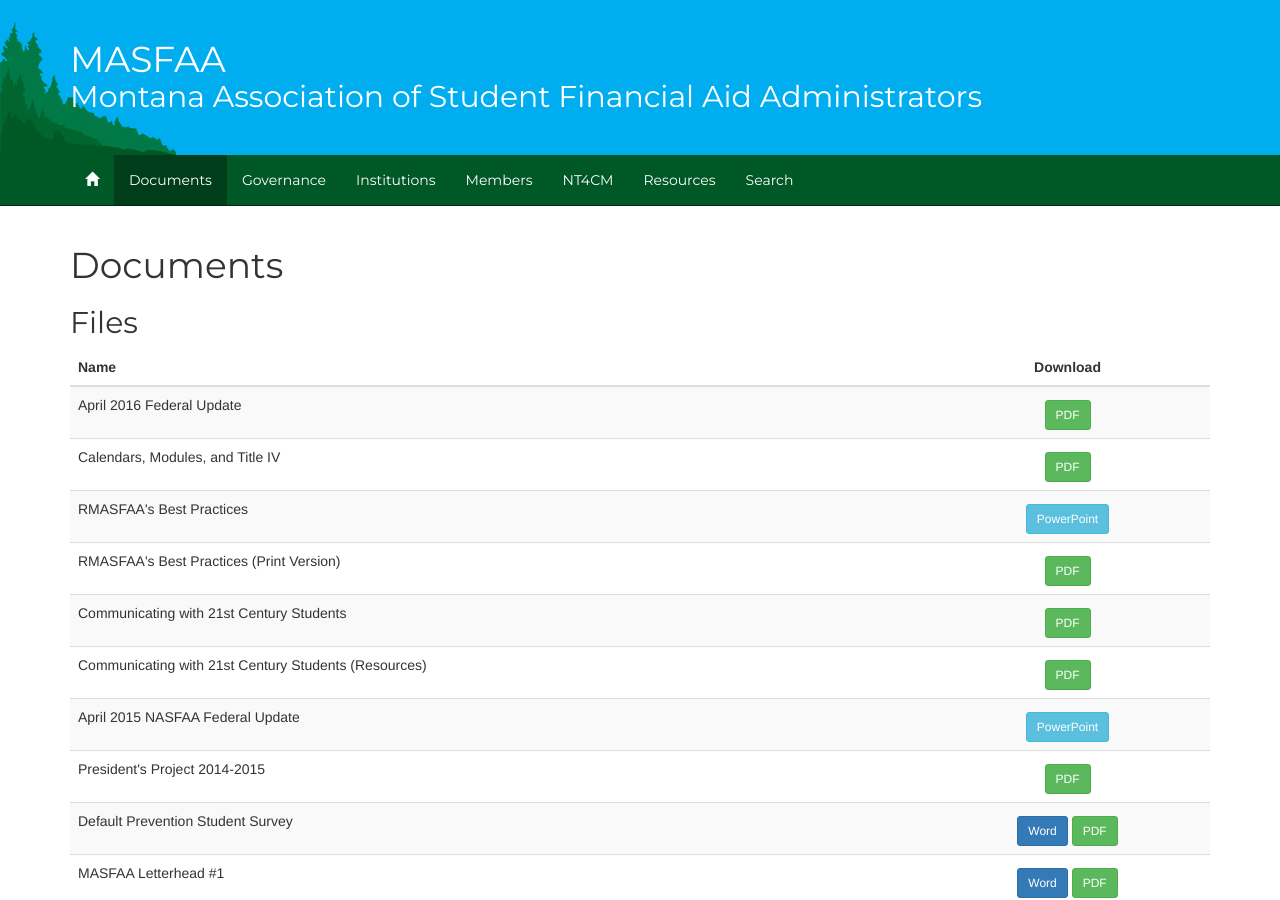
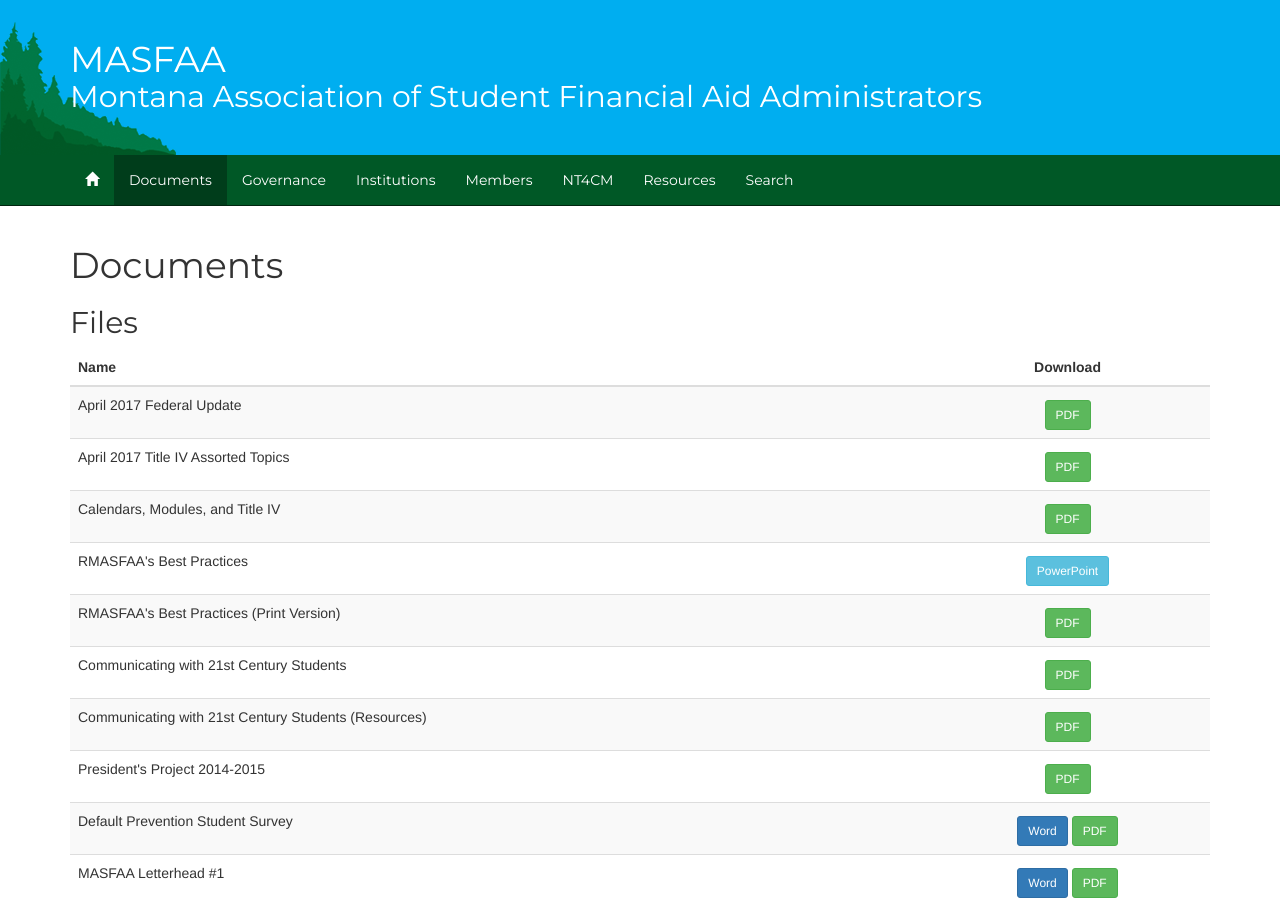
Before and after one commit to mhellwinkel/www.masfaaonline.org, a Jekyll site: the page built from documents/index.md, in a window 1280 px wide and 900 px high. Built offline with Jekyll 4.4.1, drawn with Linux system fonts in a browser that asks for light colours; some of the changed text lies outside the part shown.

```diff
--- a/_data/files.yml
+++ b/_data/files.yml
@@ -1,5 +1,8 @@
-- name: April 2016 Federal Update
-  downloads: 2016_Federal_Update-MASFAA.pdf
+- name: April 2017 Federal Update
+  downloads: 2017-Federal-Update-MASFAA-Handout.pdf
+
+- name: April 2017 Title IV Assorted Topics
+  downloads: 2017-Title-IV-Assorted Topics-MASFAA-Handout.pdf
 
 - name: Calendars, Modules, and Title IV
   downloads: Calendars_Modules_and_Title_IV-MASFAA_2016.pdf
@@ -15,9 +18,6 @@
 
 - name: Communicating with 21st Century Students (Resources)
   downloads: Communicating-with-21st-Century-Students-Resources.pdf
-
-- name: April 2015 NASFAA Federal Update
-  downloads: NASFAA-Federal-Update-April.pptx
 
 - name: President's Project 2014-2015
   downloads: tribal-college-outreach-presidents-project.pdf
--- a/_includes/footer.html
+++ b/_includes/footer.html
@@ -5,7 +5,7 @@
       The Montana Association of Student Financial Aid Administrators (MASFAA) is an organization serving the needs of students, institutions of higher education, government agencies, and private funding sources through the coordination of plans and programs for student financial aid.
     </p>
     <p>
-      For more information contact <a href="mailto:Kelli.Engelhardt@ugf.edu">Kelli Engelhardt</a>.
+      For more information contact <a href="mailto:TWagner@carroll.edu">Tina Wagner</a>.
     </p>
     <p>
       &copy; Montana Association of Student Financial Aid Administrators
```
Also changed, not shown: governance/index.md (+1 -1 lines), index.md (+1 -1 lines), 4 other files.
